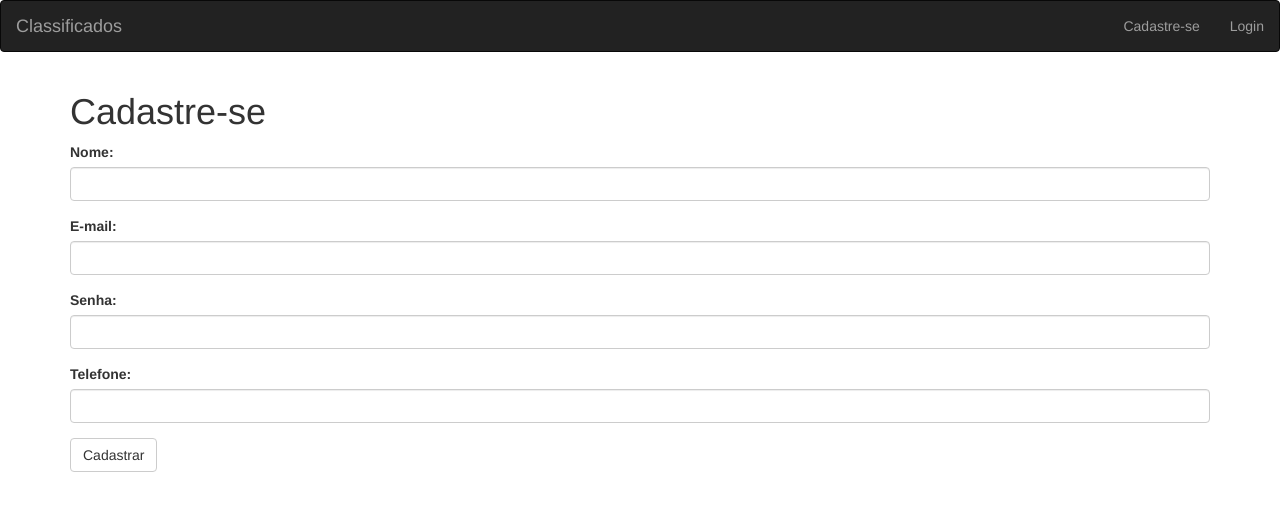
After one commit to deusyvan/classificados, a PHP site: page /cadastre-se.php in a window 1280 px wide. The commit adds this page. Shown: the top 511 px of the page. Run offline with PHP 8.4, Linux system fonts and the light colour scheme.

Commit message:
Fazendo a configuração de acesso ao banco e verificando se está logado ou nao

```diff
--- /dev/null
+++ b/cadastre-se.php
@@ -0,0 +1,25 @@
+<?php  require 'pages/header.php'; ?>
+<div class="container">
+	<h1>Cadastre-se</h1>
+
+	<form method="POST">
+		<div class="form-group">
+			<label for="nome">Nome: </label>
+			<input type="text" name="nome" id="nome" class="form-control" />
+		</div>
+		<div class="form-group">
+			<label for="email">E-mail: </label>
+			<input type="text" name="email" id="email" class="form-control" />
+		</div>
+		<div class="form-group">
+			<label for="senha">Senha: </label>
+			<input type="password" name="senha" id="senha" class="form-control" />
+		</div>
+		<div class="form-group">
+			<label for="telefone">Telefone: </label>
+			<input type="text" name="telefone" id="telefone" class="form-control" />
+		</div>
+		<input type="submit" value="Cadastrar" class="btn btn-default">
+	</form>
+</div>
+<?php require 'pages/footer.php'; ?>
--- a/config.php
+++ b/config.php
@@ -2,8 +2,9 @@
 session_start();
 
 try {
-    $pdo = new PDO("myslq:dbname=classificados;host=localhost", "admin", "admin");
+    $pdo = new PDO("mysql:dbname=classificados;host=localhost", "admin", "admin@12");
 } catch ( PDOException $e) {
     echo "FALHOU: ".$e->getMessage();
     exit;
 }
+?>
--- a/pages/header.php
+++ b/pages/header.php
@@ -1,4 +1,4 @@
-<?php require 'config.php';?>
+<?php require 'config.php'; ?>
 <html>
 <head>
 	<title>Classificados</title>
@@ -16,10 +16,13 @@
 				<a href="./" class="navbar-brand">Classificados</a>
 			</div>
 			<ul class="nav navbar-nav navbar-right">
-				<li><a href="">Cadastre-se</a></li>
-				<li><a href="">Login</a></li>
-				<!-- <li><a href="">Meus Anúncios</a></li>
-				<li><a href="">Sair</a></li> -->
+				<?php if (isset($_SESSION['cLogin']) && !empty($_SESSION['cLogin'])):?>
+					<li><a href="meus-anuncios.php">Meus Anúncios</a></li>
+				    <li><a href="sair.php">Sair</a></li>
+				<?php  else:?>
+				<li><a href="cadastre-se.php">Cadastre-se</a></li>
+				<li><a href="login.php">Login</a></li>
+				<?php endif; ?>
 			</ul>
 		</div>
 	</nav>
```
